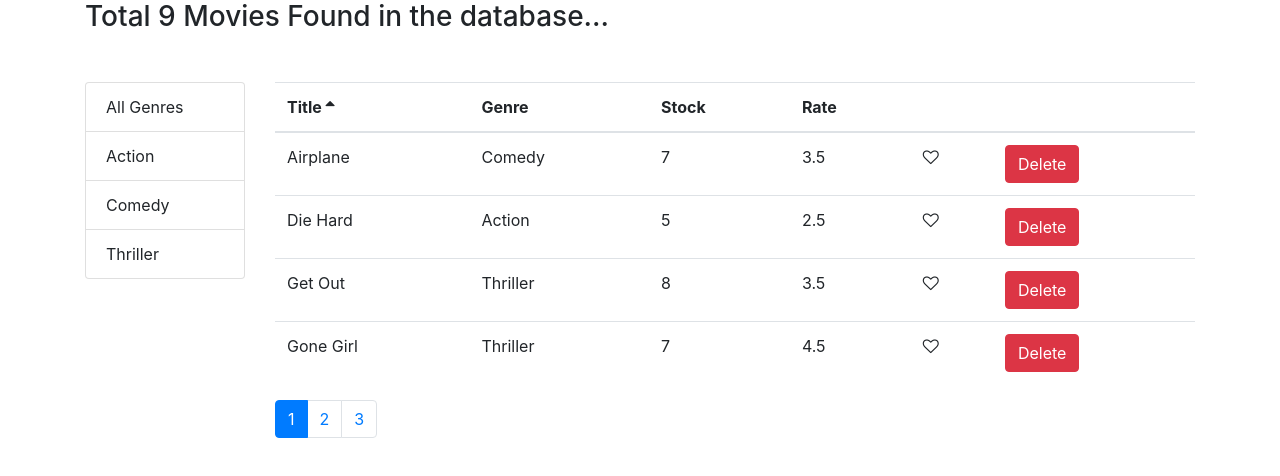
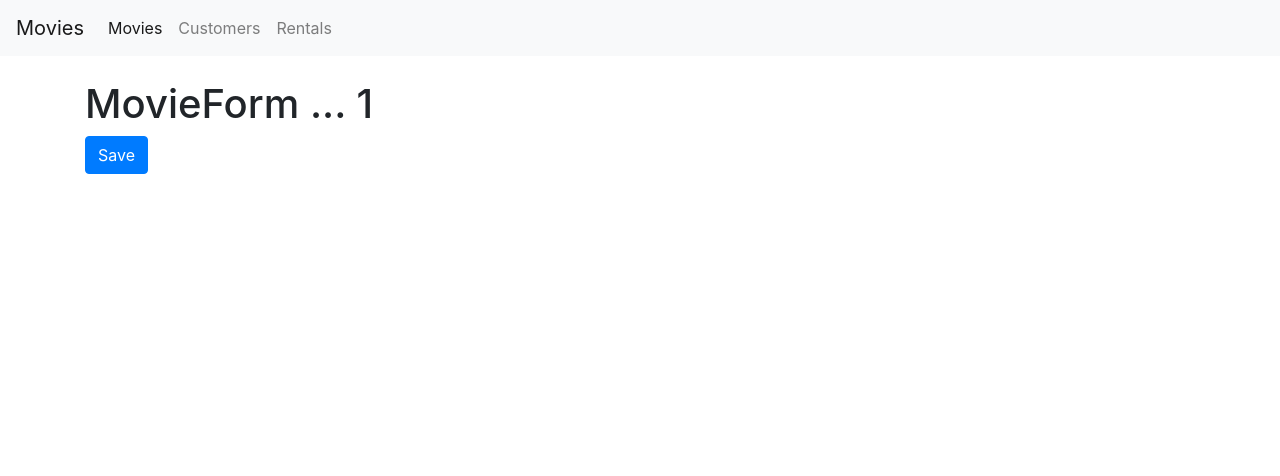
Before and after one commit to AdeelZahid/Movies-Store-Project-, a React (Create React App) app: page /movies/1 in a window 1280 px wide. Shown: the top 476 px of the page. Built offline with nearby package versions, Linux system fonts and the light colour scheme.

Commit message:
Routing is Almost done !!!!

```diff
--- a/package.json
+++ b/package.json
@@ -13,6 +13,7 @@
     "prop-types": "^15.7.2",
     "react": "^16.13.1",
     "react-dom": "^16.13.1",
+    "react-router-dom": "^5.2.0",
     "react-scripts": "3.4.1"
   },
   "scripts": {
--- a/src/App.js
+++ b/src/App.js
@@ -1,6 +1,12 @@
-import React, { Component } from 'react'
+import React, { Component } from 'react';
+import {Route, Redirect, Switch} from 'react-router-dom';
+import Movies from './components/movies';
+import MovieForm from './components/movieForm';
+import Customers from './components/customers';
+import Rentals from './components/rentals';
+import NotFound from './components/not-found';
+import NavBar from './components/navBar';
 import "./App.css";
- import Movies from './components/movies';
 
 
 
@@ -8,7 +14,22 @@
     state = {  }
     render() {
         return (
-            <Movies />
+            <React.Fragment>
+            <NavBar />
+            <main className="container">
+              <Switch>
+
+                <Route path="/movies/:id" component={MovieForm} />
+                <Route path="/movies" component={Movies} />
+                <Route path="/customers" component={Customers}> </Route>
+                <Route path="/rentals" component={Rentals}> </Route>
+                <Route path="/not-found" component={NotFound}> </Route>
+                <Redirect from="/" exact to="/movies" />
+                <Redirect to="/not-found" />
+
+              </Switch>
+            </main>
+          </React.Fragment>
          );
     }
 }
--- /dev/null
+++ b/src/components/customers.jsx
@@ -0,0 +1,13 @@
+import React, { Component } from 'react'
+class Customers extends Component {
+    state = {  }
+    render() {
+        return (
+            <div>
+                <h1>Customers .... </h1>
+            </div>
+          );
+    }
+}
+
+export default Customers;
--- /dev/null
+++ b/src/components/movieForm.jsx
@@ -0,0 +1,13 @@
+import React from 'react'
+
+const MovieForm = ({match, history}) => {
+    console.log(match)
+    return (
+        <div>
+            <h1>MovieForm ... {match.params.id} </h1>
+            <button className="btn btn-primary" onClick={() => history.push("/movies")}>Save</button>
+        </div>
+    )
+}
+
+export default MovieForm;
--- a/src/components/moviesTable.jsx
+++ b/src/components/moviesTable.jsx
@@ -1,11 +1,15 @@
 import React, { Component } from "react";
+import {Link} from 'react-router-dom';
 import Table from './common/table';
 import Like from "./common/like";
 
 class moviesTable extends Component {
 
+
   columns=[
-    {path: 'title', label: 'Title'},
+    {path: 'title', label: 'Title',
+    content: movie => <Link to={`/movies/${movie._id}`}>{movie.title}</Link>
+    },
     {path: 'genre.name', label: 'Genre'},
     {path: 'numberInStock', label: 'Stock'},
     {path: 'dailyRentalRate', label: 'Rate'},
--- /dev/null
+++ b/src/components/navBar.jsx
@@ -0,0 +1,50 @@
+import React from "react";
+import {Link, NavLink} from 'react-router-dom';
+
+const NavBar = () => {
+  return (
+    <div>
+      <nav className="navbar mb-4 navbar-expand-lg navbar-light bg-light">
+        <Link className="navbar-brand" to="/">
+          Movies
+        </Link>
+        <button
+          className="navbar-toggler"
+          type="button"
+          data-toggle="collapse"
+          data-target="#navbarNav"
+          aria-controls="navbarNav"
+          aria-expanded="false"
+          aria-label="Toggle navigation"
+        >
+          <span className="navbar-toggler-icon"></span>
+        </button>
+        <div className="collapse navbar-collapse" id="navbarNav">
+          <ul className="navbar-nav">
+
+            <li className="nav-item ">
+              <NavLink className="nav-link" to="/movies">
+                Movies
+              </NavLink>
+            </li>
+
+            <li className="nav-item">
+              <NavLink className="nav-link" to="/customers">
+                Customers
+              </NavLink>
+            </li>
+
+            <li className="nav-item">
+              <NavLink className="nav-link" to="/rentals">
+                Rentals
+              </NavLink>
+            </li>
+
+          </ul>
+        </div>
+      </nav>
+    </div>
+  );
+};
+
+export default NavBar;
--- /dev/null
+++ b/src/components/not-found.jsx
@@ -0,0 +1,11 @@
+import React from 'react'
+
+const NotFound = () => {
+    return (
+        <div>
+            <h1>Not Found</h1>
+        </div>
+    )
+}
+
+export default NotFound
--- /dev/null
+++ b/src/components/rentals.jsx
@@ -0,0 +1,11 @@
+import React from 'react'
+
+const Rentals = () => {
+    return (
+        <div>
+            <h1>Rentals .... </h1>
+        </div>
+    )
+}
+
+export default Rentals
--- a/src/index.js
+++ b/src/index.js
@@ -1,5 +1,6 @@
 import React from 'react';
 import ReactDOM from 'react-dom';
+import {BrowserRouter} from 'react-router-dom'
 import './index.css';
 import App from './App';
 import * as serviceWorker from './serviceWorker';
@@ -8,7 +9,8 @@
 
 
 ReactDOM.render( < React.StrictMode >
-    <App /></React.StrictMode>,document.getElementById('root')
+    <BrowserRouter>  <App /> </BrowserRouter>
+    </React.StrictMode>,document.getElementById('root')
 );
 
 // If you want your app to work offline and load faster, you can change
```
Also changed, not shown: 1 other file (tests, documents, lock files or other folders).
